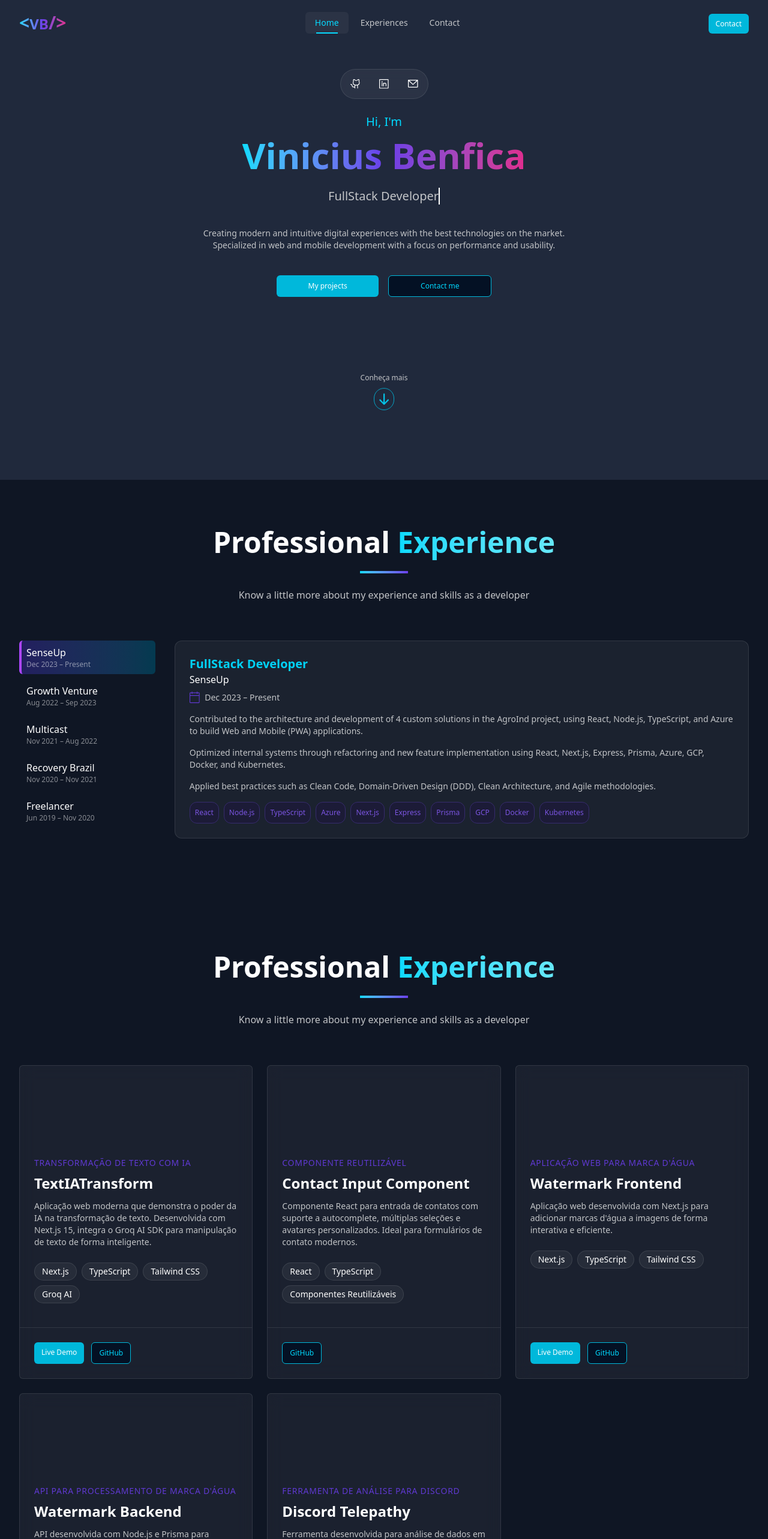
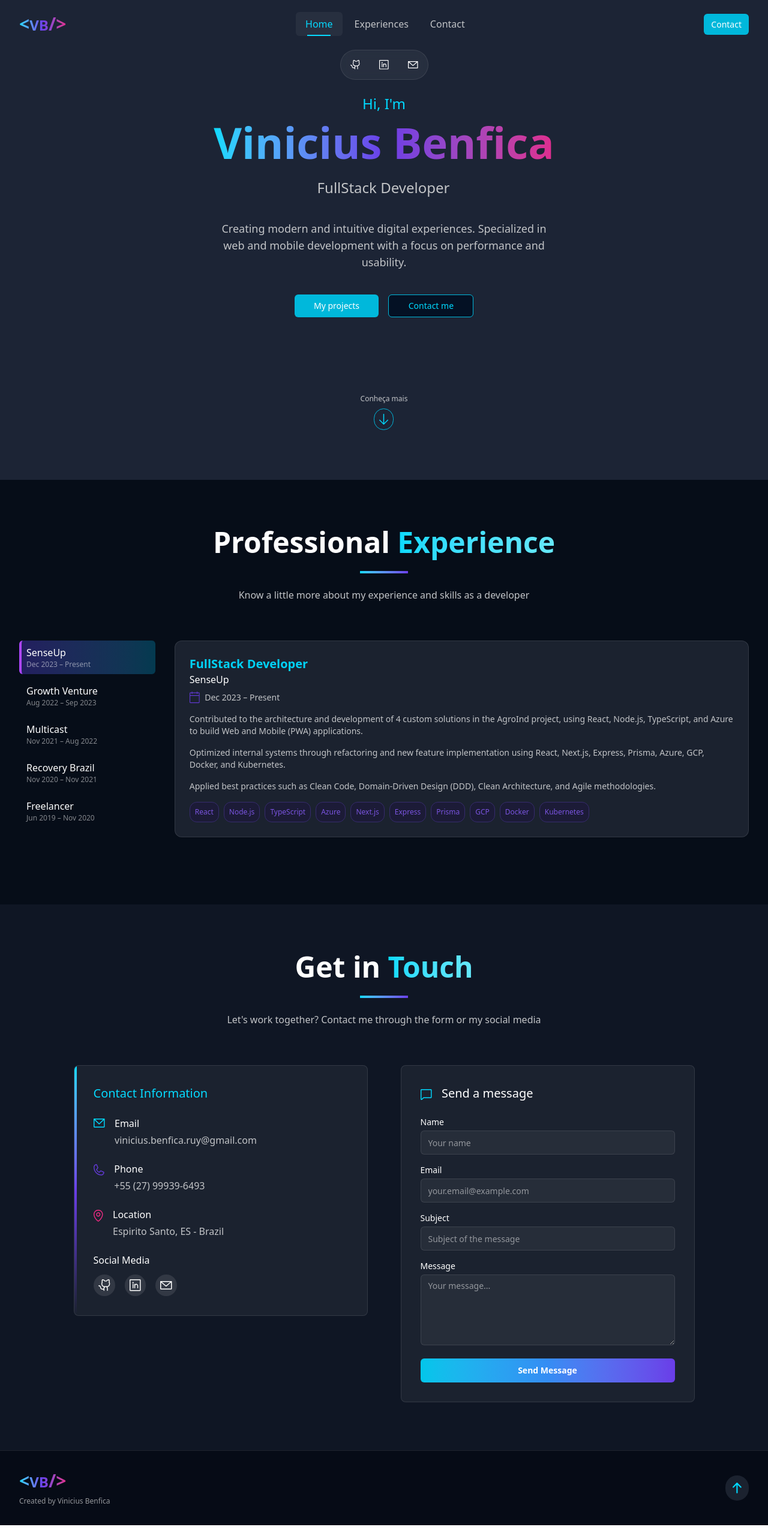
Before and after one commit to ViniciusBenfica/portfolio_V3, a Next.js app: page / in a window 1280 px wide. Shown: the top 2566 px of the page at 60% size. After the commit the page ends 2543 px from the top, so only its background shows below. Built offline with nearby package versions, Linux system fonts and the light colour scheme.

Commit message:
✨Refactor layout and styles in various components for improved UI consistency and responsiveness.

```diff
--- a/src/app/page.tsx
+++ b/src/app/page.tsx
@@ -11,7 +11,7 @@ export default function Home() {
 			<Navbar />
 			<Hero />
 			<Experience />
-			<Projects />
+			{/* <Projects /> */}
 			<Contact />
 			<Footer />
 		</>
--- a/src/components/footer.tsx
+++ b/src/components/footer.tsx
@@ -3,15 +3,15 @@ import Link from "next/link";
 
 export default function Footer() {
 	return (
-		<footer className="py-8 px-8 border-t border-white/10 bg-[#0f1624] relative">
-			<div className="flex flex-col md:flex-row justify-between items-center">
+		<footer className="py-8 px-8 border-t border-white/10 bg-[#060b16] relative">
+			<div className="flex flex-col md:flex-row justify-between items-center max-w-[1280px] mx-auto">
 				<div className="mb-4 md:mb-0">
 					<div className="flex items-center">
 						<span className="text-2xl font-bold bg-gradient-to-r from-[#06daff] via-[#6A3DE8] to-[#df2c8e] bg-clip-text text-transparent">
 							<span className="text-3xl">&lt;</span>VB<span className="text-3xl">/&gt;</span>
 						</span>
 					</div>
-					<p className="text-[#c2c4c7c2] text-[12px] mt-2">Created by Vinicius Benfica</p>
+					<p className="text-[#c2c4c7c2] text-xs mt-2">Created by Vinicius Benfica</p>
 				</div>
 
 				<div className="flex items-center">
--- a/src/components/navBar.tsx
+++ b/src/components/navBar.tsx
@@ -42,7 +42,7 @@ export default function Navbar() {
 				isScrolled ? "bg-black/40 backdrop-blur-md py-3" : "bg-transparent py-5"
 			}`}
 		>
-			<div className="max-w-[1280px] mx-auto ">
+			<div className="max-w-[1280px] mx-auto">
 				<div className="flex items-center justify-between">
 					<Link
 						href="#home"
@@ -56,7 +56,7 @@ export default function Navbar() {
 							<Link
 								key={link.name}
 								href={link.href}
-								className={`px-4 py-2 text-sm relative transition-colors rounded-md ${
+								className={`px-4 py-2 text-base relative transition-colors rounded-md ${
 									activeSection === link.href.substring(1)
 										? "text-[#06daff] bg-white/5"
 										: "text-[#c2c4c7] hover:text-white hover:bg-white/5"
@@ -73,7 +73,7 @@ export default function Navbar() {
 					<div className="hidden md:block">
 						<Link
 							href="#contact"
-							className="bg-cyan-500 py-2 px-3 font-medium text-xs cursor-pointer rounded-md hover:opacity-80 text-white transition-opacity"
+							className="bg-cyan-500 py-2 px-3 font-medium text-sm cursor-pointer rounded-md hover:opacity-80 text-white transition-opacity"
 						>
 							Contact
 						</Link>
@@ -112,7 +112,7 @@ export default function Navbar() {
 							<Link
 								href="#message"
 								onClick={() => setMobileMenuOpen(false)}
-								className="bg-cyan-500 py-2 w-full text-center font-medium text-xs cursor-pointer rounded-md hover:opacity-80 text-white transition-opacity"
+								className="bg-cyan-500 py-2 w-full text-center font-medium text-sm cursor-pointer rounded-md hover:opacity-80 text-white transition-opacity"
 							>
 								Send a message
 							</Link>
--- a/src/sections/contact/page.tsx
+++ b/src/sections/contact/page.tsx
@@ -11,7 +11,7 @@ export default function Contact() {
 				title="Get in Touch"
 				subtitle="Let's work together? Contact me through the form or my social media"
 			/>
-			<div className="grid md:grid-cols-2 items-start justify-items-center max-w-[1050px] mx-auto">
+			<div className="grid md:grid-cols-2 items-start justify-items-center max-w-[1050px] gap-10 mx-auto">
 				<div className="bg-[#1b222f] w-full border border-white/10 overflow-hidden rounded-lg relative max-w-[490px]">
 					<div className="absolute top-0 left-0 w-1 h-full bg-gradient-to-b from-[#01d8ff] via-[#6A3DE8] to-transparent" />
 					<div className="p-8 space-y-6">
@@ -20,13 +20,7 @@ export default function Contact() {
 						</div>
 
 						<div className="flex items-start">
-							<Image
-								src="/email.svg"
-								alt="Email"
-								className="mr-4 mt-1"
-								width={19.5}
-								height={15}
-							/>
+							<Image src="/email.svg" alt="Email" className="mr-4 mt-1" width={19.5} height={15} />
 							<div>
 								<h4 className="font-medium mb-1">Email</h4>
 								<Link
--- a/src/sections/experience/page.tsx
+++ b/src/sections/experience/page.tsx
@@ -91,7 +91,7 @@ export default function Experience() {
 	const [activeTab, setActiveTab] = useState("0");
 
 	return (
-		<BodyContainer id="experiences" bgColor="bg-[#0f1624]">
+		<BodyContainer id="experiences" bgColor="bg-[#060d18]">
 			<Title
 				title="Professional Experience"
 				subtitle="Know a little more about my experience and skills as a developer"
@@ -145,7 +145,7 @@ export default function Experience() {
 									{exp.skills.map((skill) => (
 										<div
 											key={skill}
-											className="bg-[#1c1b37] p-2 text-[12px] border border-[#362b6d] rounded-xl text-[#7a54e0]"
+											className="bg-[#1c1b37] p-2 text-xs border border-[#362b6d] rounded-xl text-[#7a54e0]"
 										>
 											{skill}
 										</div>
--- a/src/sections/home/page.tsx
+++ b/src/sections/home/page.tsx
@@ -5,7 +5,7 @@ export default function Hero() {
 	return (
 		<section
 			id="home"
-			className="min-h-screen flex items-center justify-center relative bg-[#20293c]"
+			className="min-h-screen flex items-center justify-center relative bg-[#1c2435]"
 		>
 			<div className="container mx-auto px-4 sm:px-6 lg:px-8 z-10">
 				<div className="flex flex-col items-center text-center max-w-4xl mx-auto">
@@ -38,11 +38,11 @@ export default function Hero() {
 					</div>
 
 					<div className="mb-2 animate-fadeIn opacity-0" style={{ animationDelay: "0.4s" }}>
-						<h2 className="text-xl md:text-xl text-[#00D9FF] mb-1">Hi, I'm</h2>
+						<h2 className="text-xl md:text-2xl text-[#00D9FF] mb-1">Hi, I'm</h2>
 					</div>
 
 					<h1
-						className="text-5xl md:text-6xl font-bold mb-6 animate-fadeIn opacity-0"
+						className="text-5xl md:text-7xl font-bold mb-6 animate-fadeIn opacity-0"
 						style={{ animationDelay: "0.6s" }}
 					>
 						<span className="bg-gradient-to-r from-[#06daff] via-[#6A3DE8] to-[#df2c8e] bg-clip-text text-transparent">
@@ -51,32 +51,31 @@ export default function Hero() {
 					</h1>
 
 					<div className="animate-fadeIn opacity-0 mb-8" style={{ animationDelay: "0.8s" }}>
-						<p className="text-xl md:text-xl text-[#c2c4c7] animate-typing">FullStack Developer</p>
+						<p className="text-xl md:text-2xl text-[#c2c4c7] animate-typing">FullStack Developer</p>
 					</div>
 
 					<p
-						className="text-sm text-[#c2c4c7] max-w-2xl mb-10 animate-fadeIn opacity-0"
+						className="text-ls md:text-lg text-[#c2c4c7] max-w-xl mb-10 animate-fadeIn opacity-0"
 						style={{ animationDelay: "1s" }}
 					>
-						Creating modern and intuitive digital experiences with the best technologies on the
-						market. Specialized in web and mobile development with a focus on performance and
-						usability.
+						Creating modern and intuitive digital experiences. Specialized in web and mobile
+						development with a focus on performance and usability.
 					</p>
 
 					<div
-						className="flex flex-col sm:flex-row gap-4 w-2/5 justify-center animate-fadeIn opacity-0"
+						className="flex flex-col sm:flex-row gap-4 w-2/6 justify-center animate-fadeIn opacity-0"
 						style={{ animationDelay: "1.2s" }}
 					>
 						<Link
 							href="https://github.com/viniciusbenfica"
 							target="_blank"
-							className="bg-cyan-500 py-2 w-full font-medium text-[12px] cursor-pointer rounded-md hover:opacity-80 text-white transition-opacity flex items-center justify-center"
+							className="bg-cyan-500 py-2 w-full font-medium text-sm cursor-pointer rounded-md hover:opacity-80 text-white transition-opacity flex items-center justify-center"
 						>
 							My projects
 						</Link>
 						<Link
 							href="#contact"
-							className="bg-[#041124] py-2 w-full text-[#00D9FF] border border-cyan-500 font-medium text-[12px] cursor-pointer rounded-md hover:opacity-80 transition-opacity flex items-center justify-center"
+							className="bg-[#041124] py-2 w-full text-[#00D9FF] border border-cyan-500 font-medium text-sm cursor-pointer rounded-md hover:opacity-80 transition-opacity flex items-center justify-center"
 						>
 							Contact me
 						</Link>
@@ -87,9 +86,9 @@ export default function Hero() {
 							href="#experiences"
 							className="flex flex-col items-center text-[#c2c4c7] hover:text-[#00D9FF] transition-colors"
 						>
-							<span className="mb-2 text-[12px]">Conheça mais</span>
+							<span className="mb-2 text-xs">Conheça mais</span>
 							<div className="p-2 rounded-full border border-cyan-500 animate-pulse rotate-180">
-								<Image src="/arrow.svg" alt="Arrow" width={16} height={16} />
+								<Image src="/arrow2.svg" alt="Arrow" width={15} height={15} />
 							</div>
 						</Link>
 					</div>
--- a/src/sections/projects/page.tsx
+++ b/src/sections/projects/page.tsx
@@ -117,7 +117,7 @@ export default function Projects() {
 							{project.liveUrl && (
 								<Link
 									href={project.liveUrl}
-									className="bg-cyan-500 py-2 px-3 font-medium text-[12px] cursor-pointer rounded-md hover:opacity-80 text-white transition-opacity"
+									className="bg-cyan-500 py-2 px-3 font-medium text-xs cursor-pointer rounded-md hover:opacity-80 text-white transition-opacity"
 								>
 									Live Demo
 								</Link>
@@ -126,7 +126,7 @@ export default function Projects() {
 							{project.githubUrl && (
 								<Link
 									href={project.githubUrl}
-									className="bg-[#041124] py-2 px-3 text-[#00D9FF] border border-cyan-500 font-medium text-[12px] cursor-pointer rounded-md hover:opacity-80 transition-opacity flex items-center justify-center"
+									className="bg-[#041124] py-2 px-3 text-[#00D9FF] border border-cyan-500 font-medium text-xs cursor-pointer rounded-md hover:opacity-80 transition-opacity flex items-center justify-center"
 								>
 									GitHub
 								</Link>
```
Also changed, not shown: 1 other file (tests, documents, lock files or other folders).
